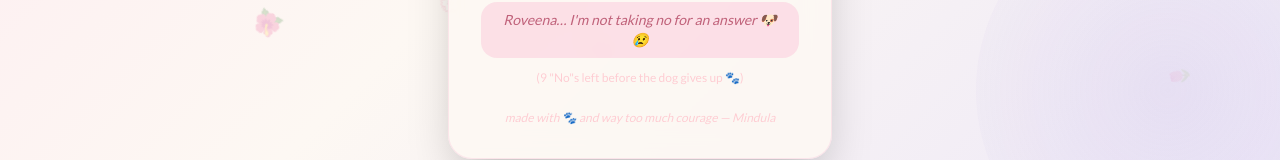
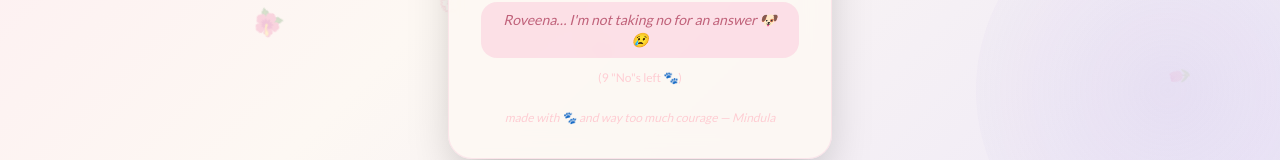
Before and after one commit to mindulshakith/date-me, a React (Create React App) app: page / in a window 1280 px wide. Both pictures are taken after a click on the button "No 🙈". Shown: the part 598-758 px from the top of the page. Built offline with nearby package versions, Linux system fonts and the light colour scheme; a web font is replaced by a local one.

Commit message:
minor fixes

```diff
--- a/src/pages/ProposalPage.jsx
+++ b/src/pages/ProposalPage.jsx
@@ -160,7 +160,7 @@ export default function ProposalPage() {
             Wishing you all the very best. 💛
           </p>
           <p className="font-body text-xs text-rose-200 mt-6 italic">
-            — Mindula (& the dog)
+            — Mindula
           </p>
         </motion.div>
       </div>
@@ -297,7 +297,7 @@ export default function ProposalPage() {
             animate={{ opacity: 1 }}
             className="text-xs text-rose-200 mt-3 font-body"
           >
-            ({MAX_NO - noCount} "No"s left before the dog gives up 🐾)
+            ({MAX_NO - noCount} "No"s left 🐾)
           </motion.p>
         )}
 
```
